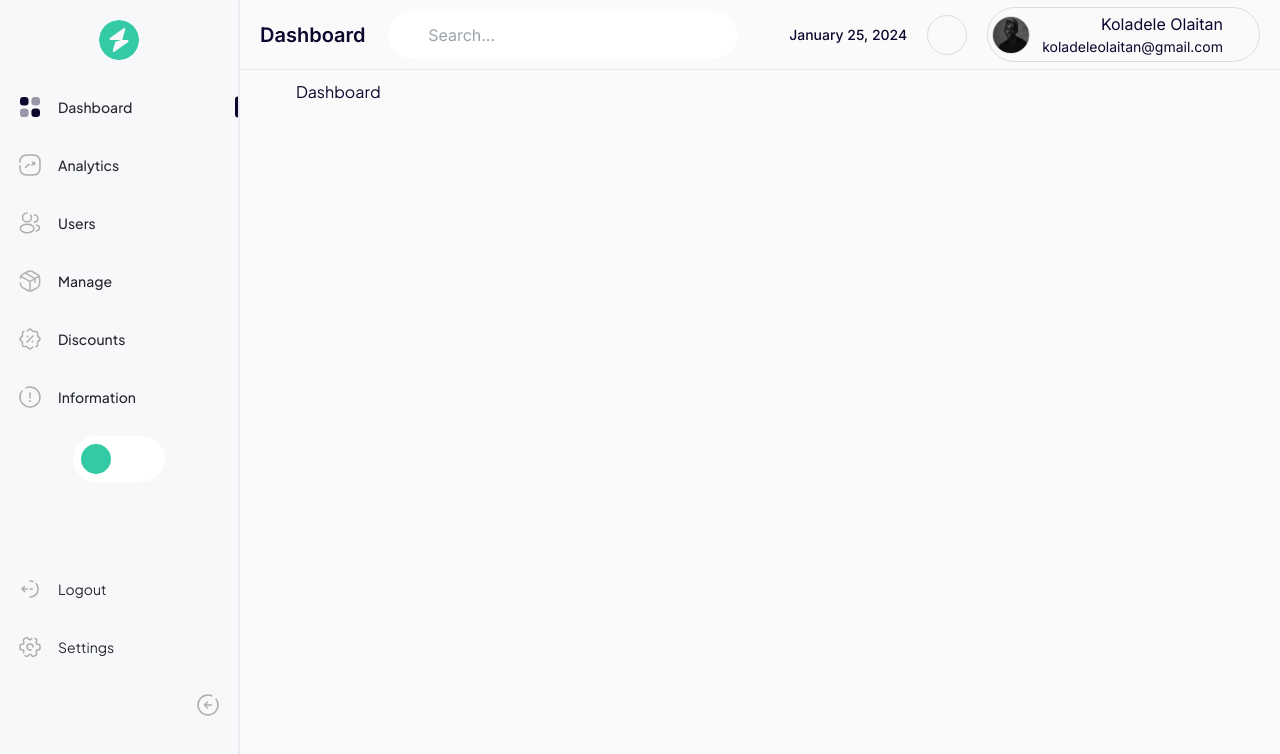
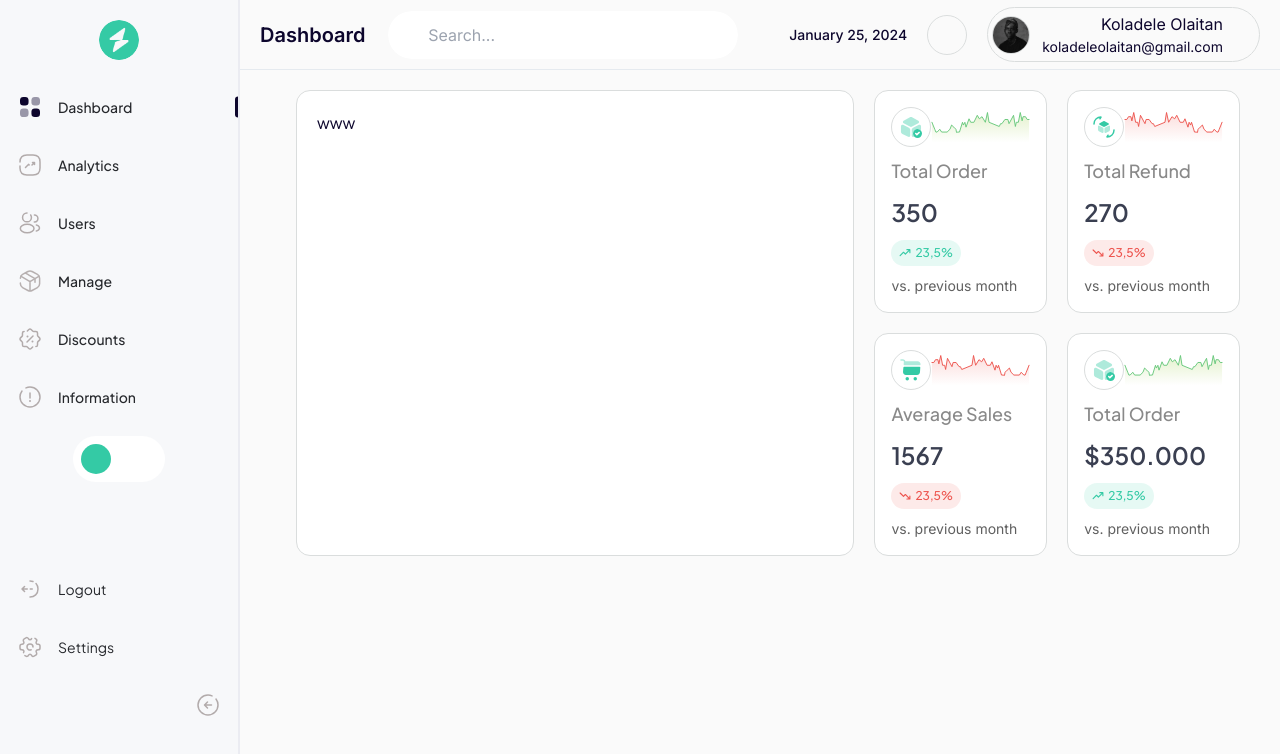
Before and after one commit to publikphigor/analytics-db, a React (Vite) app: page / in a window 1280 px wide. Shown: the top 754 px of the page. Built offline with nearby package versions, Linux system fonts and the light colour scheme; some icons are missing.

Commit message:
chore: implement metrics cards

```diff
--- /dev/null
+++ b/src/assets/icons/AverageSalesIcon.tsx
@@ -0,0 +1,24 @@
+/* eslint-disable react/jsx-props-no-spreading */
+import { SVGProps } from 'react';
+
+const AverageSalesIcon = (props: SVGProps<SVGSVGElement>) => {
+  return (
+    <svg xmlns="http://www.w3.org/2000/svg" width={24} height={24} fill="none" {...props}>
+      <path
+        fill="#34CAA5"
+        d="M16.25 22.5a1.75 1.75 0 1 0 0-3.5 1.75 1.75 0 0 0 0 3.5ZM8.25 22.5a1.75 1.75 0 1 0 0-3.5 1.75 1.75 0 0 0 0 3.5Z"
+      />
+      <path
+        fill="#34CAA5"
+        d="m4.84 3.94-.2 2.45c-.04.47.33.86.8.86h15.31c.42 0 .77-.32.8-.74.13-1.77-1.22-3.21-2.99-3.21H6.29c-.1-.44-.3-.86-.61-1.21a2.62 2.62 0 0 0-1.91-.84H2c-.41 0-.75.34-.75.75s.34.75.75.75h1.74c.31 0 .6.13.81.35.21.23.31.53.29.84Z"
+        opacity={0.4}
+      />
+      <path
+        fill="#34CAA5"
+        d="M20.51 8.75H5.17c-.42 0-.76.32-.8.73l-.36 4.35C3.87 15.53 5.21 17 6.92 17h11.12c1.5 0 2.82-1.23 2.93-2.73l.33-4.67a.782.782 0 0 0-.79-.85Z"
+      />
+    </svg>
+  );
+};
+
+export default AverageSalesIcon;
--- /dev/null
+++ b/src/assets/icons/TotalIncomeIcon.tsx
@@ -0,0 +1,20 @@
+/* eslint-disable react/jsx-props-no-spreading */
+import { SVGProps } from 'react';
+
+const TotalIncomeIcon = (props: SVGProps<SVGSVGElement>) => {
+  return (
+    <svg xmlns="http://www.w3.org/2000/svg" width={24} height={24} fill="none" {...props}>
+      <path
+        fill="#34CAA5"
+        d="M9.99 17.98A7.99 7.99 0 1 0 9.99 2a7.99 7.99 0 0 0 0 15.98Z"
+        opacity={0.4}
+      />
+      <path
+        fill="#34CAA5"
+        d="M21.97 15.99c0 3.3-2.68 5.98-5.98 5.98a5.97 5.97 0 0 1-4.91-2.57 9.458 9.458 0 0 0 8.32-8.32 5.97 5.97 0 0 1 2.57 4.91ZM11.45 9.71l-2.4-.84c-.24-.08-.29-.1-.29-.45 0-.26.18-.47.41-.47h1.5c.32 0 .58.29.58.65 0 .41.34.75.75.75s.75-.34.75-.75c0-1.15-.89-2.09-2-2.14v-.05a.749.749 0 1 0-1.5 0v.05h-.09c-1.05 0-1.91.88-1.91 1.97 0 .95.42 1.56 1.29 1.86l2.41.84c.24.08.29.1.29.45 0 .26-.18.47-.41.47h-1.5c-.32 0-.58-.29-.58-.65 0-.41-.34-.75-.75-.75s-.75.34-.75.75c0 1.15.89 2.09 2 2.14v.06c0 .41.34.75.75.75s.75-.34.75-.75v-.05h.09c1.05 0 1.91-.88 1.91-1.97 0-.95-.43-1.56-1.3-1.87Z"
+      />
+    </svg>
+  );
+};
+
+export default TotalIncomeIcon;
--- /dev/null
+++ b/src/assets/icons/TotalOrderIcon.tsx
@@ -0,0 +1,20 @@
+/* eslint-disable react/jsx-props-no-spreading */
+import { SVGProps } from 'react';
+
+const TotalOrderIcon = (props: SVGProps<SVGSVGElement>) => {
+  return (
+    <svg xmlns="http://www.w3.org/2000/svg" width={24} height={24} fill="none" {...props}>
+      <path
+        fill="#34CAA5"
+        d="m19.35 5.66-6.29-3.39c-.66-.36-1.46-.36-2.13 0L4.64 5.66c-.46.25-.74.74-.74 1.28s.28 1.03.74 1.28l6.29 3.39c.33.18.7.27 1.06.27.36 0 .73-.09 1.06-.27l6.29-3.39c.46-.25.74-.74.74-1.28.02-.54-.27-1.03-.73-1.28ZM9.9 12.79 4.05 9.86c-.45-.23-.97-.2-1.4.06-.43.26-.68.72-.68 1.22v5.53c0 .96.53 1.82 1.39 2.25l5.85 2.92c.2.1.42.15.64.15.26 0 .52-.07.75-.22.43-.26.68-.72.68-1.22v-5.53c.01-.94-.52-1.8-1.38-2.23ZM22.03 11.15v4.59c-.01-.01-.02-.03-.03-.04 0-.01-.01-.02-.02-.03-.04-.06-.09-.12-.14-.17-.01-.01-.02-.03-.03-.04-.81-.9-2-1.46-3.31-1.46-1.26 0-2.41.52-3.23 1.36a4.5 4.5 0 0 0-.01 6.25l-.47.24a1.432 1.432 0 0 1-1.4-.07c-.42-.26-.68-.72-.68-1.22v-5.52c0-.96.53-1.82 1.39-2.25l5.85-2.92c.45-.23.97-.21 1.4.06.42.26.68.72.68 1.22Z"
+        opacity={0.4}
+      />
+      <path
+        fill="#34CAA5"
+        d="M21.98 15.67a4.46 4.46 0 0 0-3.48-1.65c-1.06 0-2.04.37-2.81.99A4.448 4.448 0 0 0 14 18.52 4.5 4.5 0 0 0 15.66 22h.01c.77.64 1.76 1.02 2.83 1.02 1.14 0 2.17-.42 2.96-1.12A4.5 4.5 0 0 0 23 18.52c0-1.08-.38-2.08-1.02-2.85Zm-1.22 2.29-2.4 2.22c-.14.13-.33.2-.51.2-.19 0-.38-.07-.53-.22l-1.11-1.11a.754.754 0 0 1 0-1.06c.29-.29.77-.29 1.06 0l.6.6 1.87-1.73c.3-.28.78-.26 1.06.04.29.31.27.78-.04 1.06Z"
+      />
+    </svg>
+  );
+};
+
+export default TotalOrderIcon;
--- /dev/null
+++ b/src/assets/icons/TotalRefundIcon.tsx
@@ -0,0 +1,26 @@
+/* eslint-disable react/jsx-props-no-spreading */
+import { SVGProps } from 'react';
+
+const TotalRefundIcon = (props: SVGProps<SVGSVGElement>) => {
+  return (
+    <svg xmlns="http://www.w3.org/2000/svg" width={24} height={24} fill="none" {...props}>
+      <path
+        fill="#34CAA5"
+        fillRule="evenodd"
+        d="M7.578 2.912A6.246 6.246 0 0 0 2.75 9a.75.75 0 0 1-1.5 0A7.745 7.745 0 0 1 9 1.25a.75.75 0 0 1 .643 1.136l-1.05 1.75a.75.75 0 0 1-1.286-.772l.271-.452ZM22 14.25a.75.75 0 0 1 .75.75A7.745 7.745 0 0 1 15 22.75a.75.75 0 0 1-.643-1.136l1.05-1.75a.75.75 0 1 1 1.286.772l-.271.452A6.246 6.246 0 0 0 21.25 15a.75.75 0 0 1 .75-.75Z"
+        clipRule="evenodd"
+      />
+      <path
+        fill="#34CAA5"
+        d="m16.4 8.21-3.76-2.03c-.4-.21-.87-.21-1.27 0L7.61 8.21a.87.87 0 0 0-.44.77c0 .33.17.62.44.77l3.76 2.03c.2.11.42.16.64.16.22 0 .44-.05.64-.16l3.76-2.03a.87.87 0 0 0 .44-.77.9.9 0 0 0-.45-.77Z"
+      />
+      <path
+        fill="#34CAA5"
+        d="m10.74 12.47-3.5-1.75a.867.867 0 0 0-.84.04c-.26.16-.41.43-.41.73v3.31c0 .57.32 1.09.83 1.34l3.5 1.75c.12.06.25.09.39.09.16 0 .31-.04.45-.13.26-.16.41-.43.41-.73v-3.31c0-.57-.31-1.08-.83-1.34ZM17.59 10.76a.867.867 0 0 0-.84-.04l-3.5 1.75a1.5 1.5 0 0 0-.83 1.34v3.31c0 .3.15.57.41.73.14.09.29.13.45.13.13 0 .26-.03.39-.09l3.5-1.75c.51-.26.83-.77.83-1.34v-3.31c0-.3-.15-.57-.41-.73Z"
+        opacity={0.4}
+      />
+    </svg>
+  );
+};
+
+export default TotalRefundIcon;
--- /dev/null
+++ b/src/components/Dashboard/MetricsCard.tsx
@@ -0,0 +1,57 @@
+import { downtrend, uptrend } from '@assets/images';
+import { Icon } from '@iconify/react/dist/iconify.js';
+import classNames from 'classnames';
+import React from 'react';
+
+interface MetricsCardProps {
+  name: string;
+  value: number | string;
+  icon: React.ReactNode;
+  isPositive: boolean;
+  percentage: string;
+}
+
+const MetricsCard = ({
+  name,
+  value,
+  icon,
+  isPositive,
+  percentage,
+}: MetricsCardProps): JSX.Element => {
+  return (
+    <div className="border-primary white-transparent-bg flex flex-col gap-[10px] rounded-[14px] p-4">
+      <div className="flex items-center justify-between">
+        <div className="border-primary flex size-[40px] items-center justify-center rounded-full">
+          {icon}
+        </div>
+        <div className="h-[32px] w-[100px]">
+          {isPositive ? (
+            <img src={uptrend} alt="uptrend" className="h-full w-full" />
+          ) : (
+            <img src={downtrend} alt="downtrend" className="h-full w-full" />
+          )}
+        </div>
+      </div>
+      <h3 className="text-[18px] font-medium capitalize text-[#898989]">{name}</h3>
+      <h3 className="dark:text-white-text text-[24px] font-semibold capitalize text-[#3A3F51]">
+        {value}
+      </h3>
+      <div className="flex flex-wrap items-center gap-[10px]">
+        <div
+          className={classNames(
+            'flex items-center gap-1 rounded-full px-2 py-1 text-[12px] font-medium',
+            isPositive ? 'bg-[#34CAA51F] text-[#34CAA5]' : 'bg-[#ED544E1F] text-[#ED544E]'
+          )}
+        >
+          <Icon
+            icon={isPositive ? 'ph:trend-up-bold' : 'ph:trend-down-bold'}
+            className={classNames('size-[12px]', isPositive ? 'text-[#34CAA5]' : 'text-[#ED544E]')}
+          />
+          {percentage}
+        </div>
+        <span className="font-inter w-max shrink-0 text-sm text-[#606060]">vs. previous month</span>
+      </div>
+    </div>
+  );
+};
+export default MetricsCard;
--- a/src/components/global/DashboardLayout.tsx
+++ b/src/components/global/DashboardLayout.tsx
@@ -15,7 +15,7 @@ const DashboardLayout: React.FC<DashboardLayoutProps> = () => {
       <Sidebar sidebarExpanded={sidebarExpanded} setSidebarExpanded={setSidebarExpanded} />
       <main
         className={classNames(
-          'bg-grey-bg min-h-full px-10 pb-5 pt-[5rem] transition-all duration-[0.05]',
+          'bg-grey-bg min-h-full px-10 pb-5 pt-[90px] transition-all duration-[0.05]',
           sidebarExpanded ? 'ml-[16rem]' : 'ml-[4.625rem]'
         )}
       >
--- a/src/components/global/Header.tsx
+++ b/src/components/global/Header.tsx
@@ -52,14 +52,14 @@ const Header: React.FC<HeaderProps> = ({ sidebarExpanded }) => {
             {formattedDate.charAt(0).toUpperCase() + formattedDate.slice(1)}
           </span>
         </div>
-        <div className="flex size-[40px] items-center justify-center rounded-full border border-[#DADDDD] dark:border-[#26282C]">
+        <div className="border-primary flex size-[40px] items-center justify-center rounded-full">
           <Icon icon="solar:bell-outline" className="size-[20px]" />
         </div>
         <div className="flex items-center justify-between gap-3 rounded-[28px] border border-[#DADDDD] p-1 dark:border-[#26282C]">
           <img
             src={publikphigor}
             alt="publikphigor"
-            className="size-[38px] rounded-full border border-[#DADDDD] dark:border-[#26282C]"
+            className="border-primary size-[38px] rounded-full"
           />
           <div className="flex flex-col text-right">
             <h3 className="text-[16px]">Koladele Olaitan</h3>
--- a/src/index.css
+++ b/src/index.css
@@ -7,6 +7,15 @@
 @tailwind utilities;
 
 @layer utilities {
+  .border-primary {
+    @apply border border-[#DADDDD] dark:border-[#26282C];
+  }
+  .white-raised-bg {
+    @apply dark:bg-dark-bg-raised bg-white;
+  }
+  .white-transparent-bg {
+    @apply bg-white dark:bg-transparent;
+  }
   .active-indicator {
     @apply relative;
   }
--- a/src/pages/Dashboard/index.tsx
+++ b/src/pages/Dashboard/index.tsx
@@ -1,7 +1,72 @@
-import React from 'react';
+import { AverageSalesIcon, TotalOrderIcon, TotalRefundIcon } from '@assets/icons';
+import MetricsCard from '@components/Dashboard/MetricsCard';
+
+interface Metric {
+  id: number;
+  name: string;
+  value: number | string;
+  icon: React.ReactNode;
+  isPositive: boolean;
+  percentage: string;
+}
+
+const metrics: Metric[] = [
+  {
+    id: 1,
+    name: 'Total Order',
+    value: 350,
+    icon: <TotalOrderIcon className="size-6" />,
+    isPositive: true,
+    percentage: '23,5%',
+  },
+  {
+    id: 1,
+    name: 'Total Refund',
+    value: 270,
+    icon: <TotalRefundIcon className="size-6" />,
+    isPositive: false,
+    percentage: '23,5%',
+  },
+  {
+    id: 1,
+    name: 'Average Sales',
+    value: 1567,
+    icon: <AverageSalesIcon className="size-6" />,
+    isPositive: false,
+    percentage: '23,5%',
+  },
+  {
+    id: 1,
+    name: 'Total Order',
+    value: '$350.000',
+    icon: <TotalOrderIcon className="size-6" />,
+    isPositive: true,
+    percentage: '23,5%',
+  },
+];
 
 const Dashboard = () => {
-  return <div>Dashboard</div>;
+  return (
+    <div className="flex flex-col gap-5">
+      <div className="grid grid-cols-1 gap-5 lg:grid-cols-5">
+        <div className="border-primary white-transparent-bg order-2 flex flex-col gap-[10px] rounded-[14px] p-5 lg:order-1 lg:col-span-3">
+          www
+        </div>
+        <div className="order-1 grid grid-cols-1 gap-5 md:grid-cols-2 lg:order-2 lg:col-span-2">
+          {metrics.map((metric) => (
+            <MetricsCard
+              key={metric.id}
+              name={metric.name}
+              value={metric.value}
+              icon={metric.icon}
+              isPositive={metric.isPositive}
+              percentage={metric.percentage}
+            />
+          ))}
+        </div>
+      </div>
+    </div>
+  );
 };
 
 export default Dashboard;
--- a/tailwind.config.js
+++ b/tailwind.config.js
@@ -12,6 +12,7 @@ export default {
         'grey-text': '#B2ABAB',
         'white-text': '#E6EDF3',
         'dark-bg': '#0D0F15',
+        'dark-bg-raised': '#1A1C22',
       },
       fontFamily: {
         jakarta: ['Plus Jakarta Sans', 'sans-serif'],
```
Also changed, not shown: src/assets/icons/index.ts (+8 -0 lines), src/assets/images/index.ts (+3 -3 lines), src/assets/images/downtrend.svg (added), src/assets/images/uptrend.svg (added).
